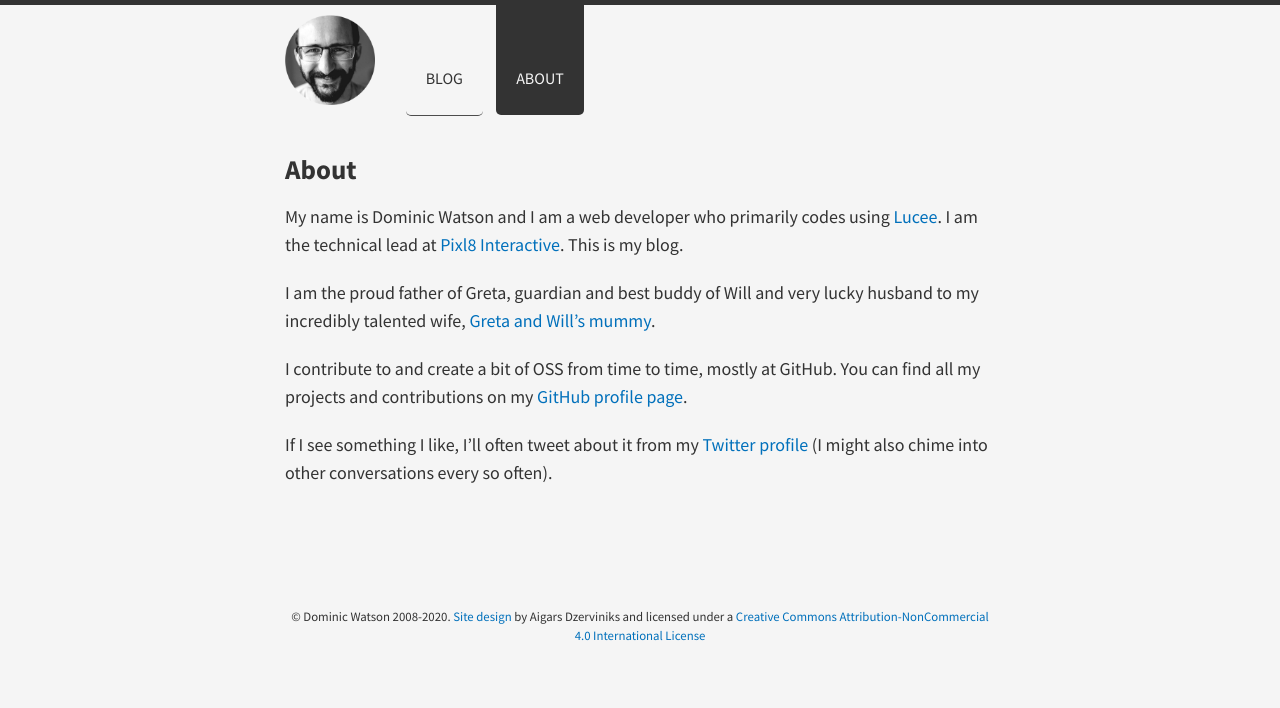
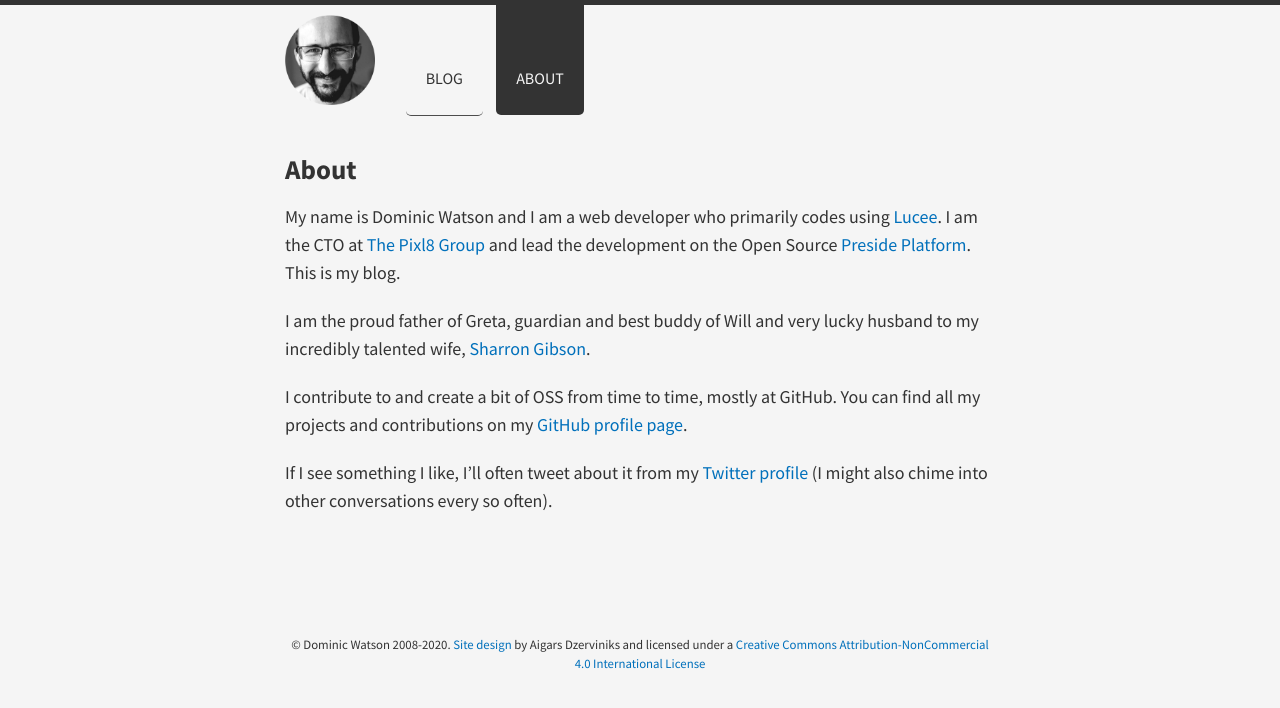
Before and after one commit to DominicWatson/dominicwatson.github.io, a Jekyll site: the page built from about/index.md, in a window 1280 px wide. Shown: the top 708 px of the page. Built offline with Jekyll 4.4.1, drawn with Linux system fonts in a browser that asks for light colours.

Commit message:
Update about page

```diff
--- a/about/index.md
+++ b/about/index.md
@@ -3,9 +3,9 @@ layout: page
 title: About
 ---
 
-My name is Dominic Watson and I am a web developer who primarily codes using [Lucee](http://lucee.org). I am the technical lead at [Pixl8 Interactive](http://www.pixl8.co.uk). This is my blog.
+My name is Dominic Watson and I am a web developer who primarily codes using [Lucee](http://lucee.org). I am the CTO at [The Pixl8 Group](http://www.pixl8.co.uk) and lead the development on the Open Source [Preside Platform](https://www.preside.org). This is my blog.
 
-I am the proud father of Greta, guardian and best buddy of Will and very lucky husband to my incredibly talented wife, [Greta and Will's mummy](http://www.theimagegarden.co.uk/).
+I am the proud father of Greta, guardian and best buddy of Will and very lucky husband to my incredibly talented wife, [Sharron Gibson](https://www.sharrongibson.co.uk/).
 
 I contribute to and create a bit of OSS from time to time, mostly at GitHub. You can find all my projects and contributions on my [GitHub profile page](https://github.com/DominicWatson).
 
```
